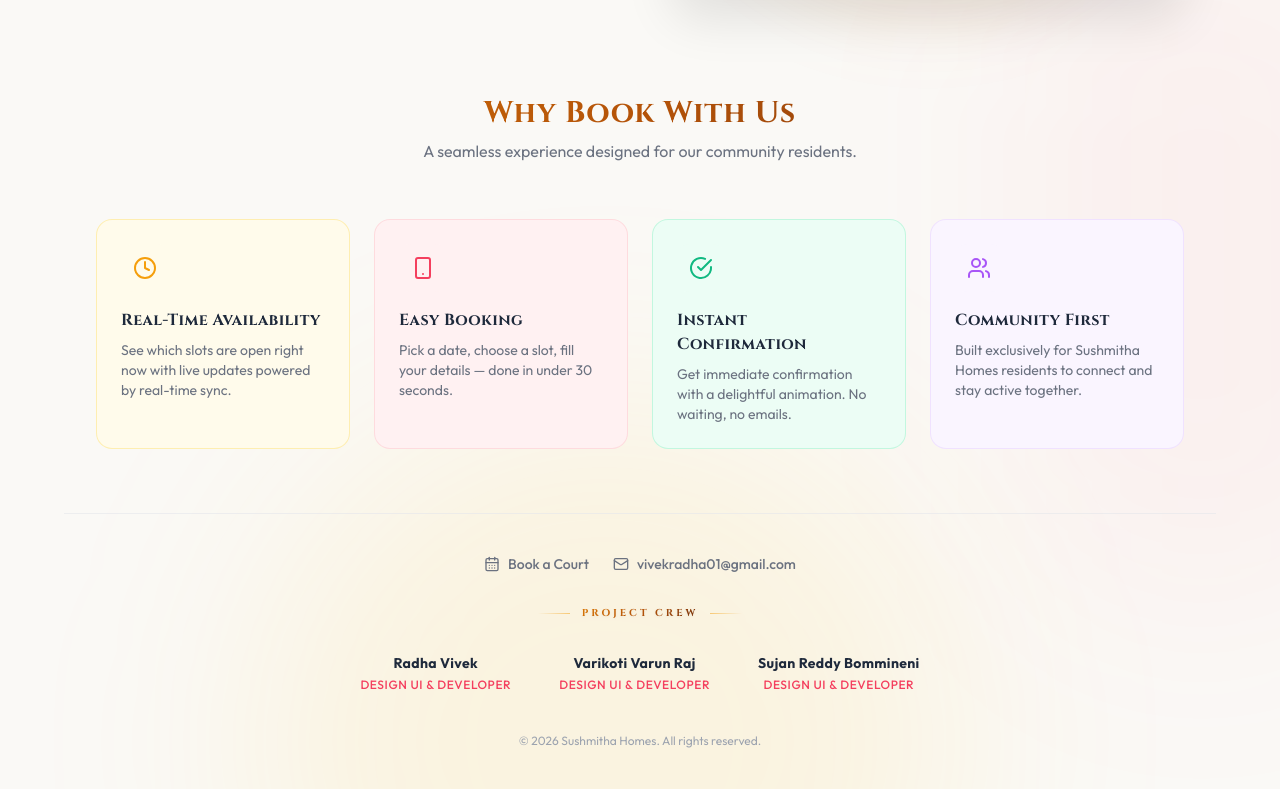
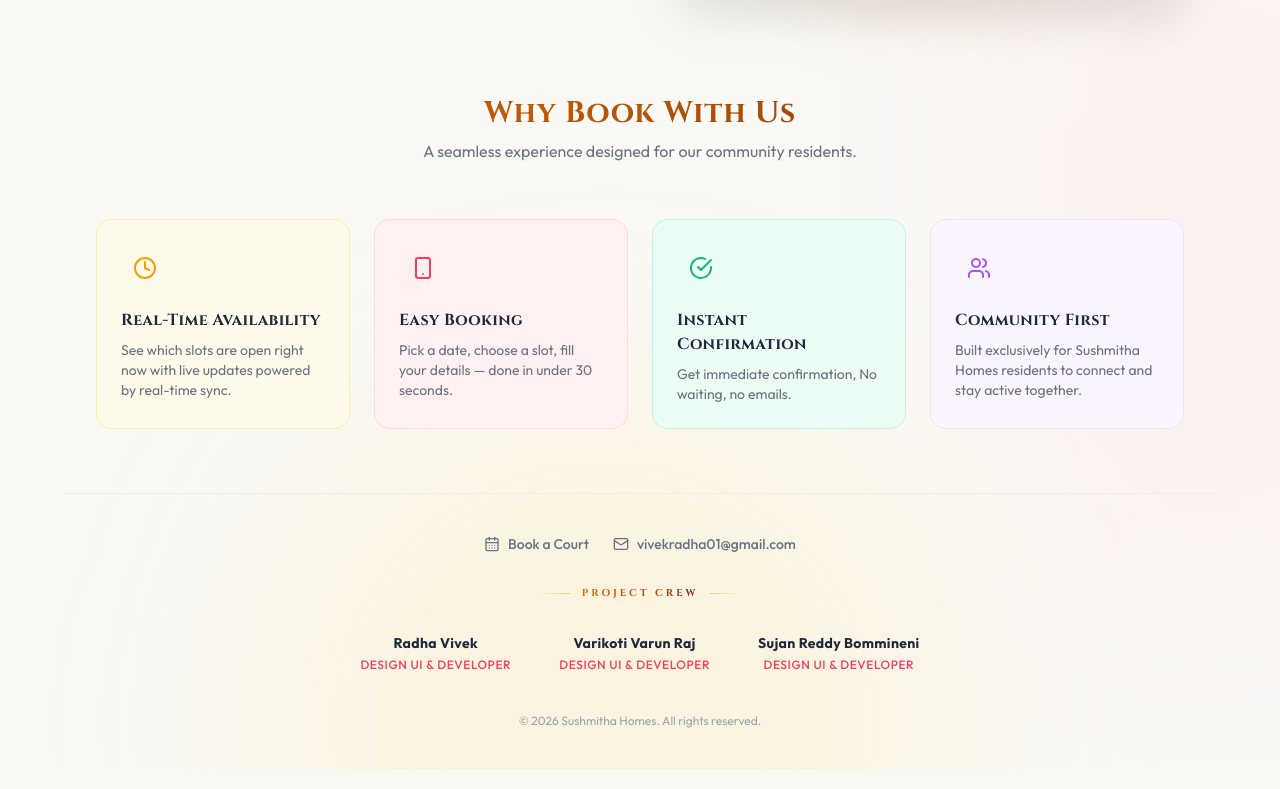
Before and after one commit to Vivek-Radha/courtbooking, a React (Vite) app in the folder frontend/: page / in a window 1280 px wide. Shown: the part 746-1535 px from the top of the page. Built offline with nearby package versions, Linux system fonts and the light colour scheme; no server answers.

Commit message:
Update Instant Confirmation card description

```diff
--- a/frontend/src/pages/Landing.jsx
+++ b/frontend/src/pages/Landing.jsx
@@ -22,7 +22,7 @@ const features = [
   {
     icon: CheckCircle,
     title: 'Instant Confirmation',
-    description: 'Get immediate confirmation with a delightful animation. No waiting, no emails.',
+    description: 'Get immediate confirmation, No waiting, no emails.',
     color: 'text-emerald-500',
     bg: 'bg-emerald-50',
     border: 'border-emerald-200/60',
```
